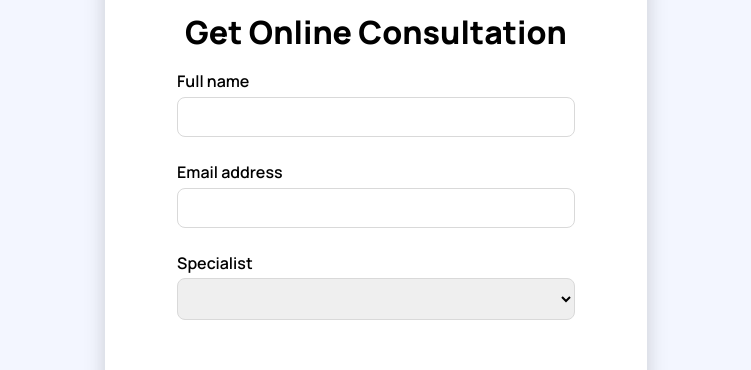
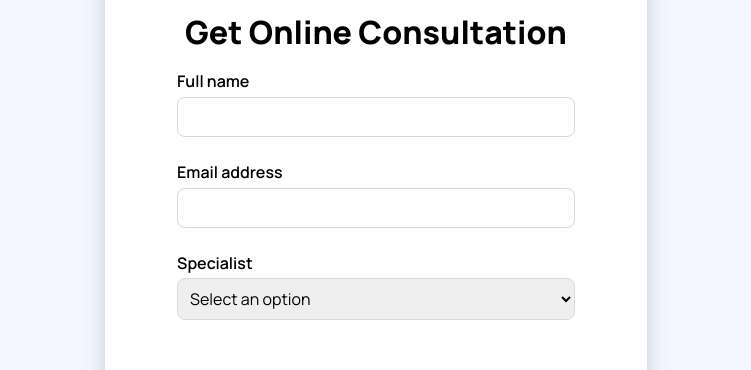
Before and after one commit to revolvermacke/UppgiftReact, a React (Vite) app: page /Contact in a window 1280 px wide. Shown: the part 494-864 px from the top of the page, without its empty margins (264-1015 px from the left). Built offline with nearby package versions, Linux system fonts and the light colour scheme.

Commit message:
Validerat formuläret på contact sidan och gjort färdigt uppgiften

```diff
--- a/src/assets/images/css/VGstyles.css
+++ b/src/assets/images/css/VGstyles.css
@@ -13,6 +13,7 @@
   --color-bg-cards: #f3f6ff;
   --color-success: #22c55e;
   --color-white-opacity: #ffffff9d;
+  --color-error: #ef4444;
   --color-white-lowopacity: hsla(0, 0%, 100%, 0.05);
   --color-white-midopacity: hsla(0, 0%, 100%, 0.15);
 
@@ -85,7 +86,7 @@ a:hover {
   cursor: pointer;
 }
 
-@media (max-width:1399px) {
+@media (max-width: 1399px) {
   .navbar {
     position: absolute;
     top: 4rem;
@@ -981,7 +982,7 @@ footer {
   margin-bottom: 8rem;
   width: 20%;
   padding: 1rem 2rem;
-  border-radius: .5rem;
+  border-radius: 0.5rem;
   text-align: center;
   background-color: var(--color-low-opacity-primary);
   border: 1px solid var(--color-primary);
@@ -1315,6 +1316,15 @@ body.dark-mode {
       &:hover {
         color: var(--color-white-opacity);
       }
+    }
+  }
+  .informationsBox {
+    background-color: var(--color-dark);
+    h1 {
+      color: var(--color-white);
+    }
+    p {
+      color: var(--color-lightgray);
     }
   }
 }
@@ -1609,3 +1619,47 @@ body.dark-mode {
     margin-bottom: 1rem;
   }
 }
+
+/* ---Handle form-btn--- */
+
+.informationsBox {
+  display: grid;
+  place-items: center;
+  padding: 2rem;
+  width: 500px;
+  height: 600px;
+  border: 1px solid var(--color-contentgray);
+  border-radius: 0.5rem;
+  background-color: var(--color-gray);
+
+  h1 {
+    color: var(--color-dark);
+    font-size: 3rem;
+    text-align: center;
+    font-weight: 800;
+  }
+
+  p {
+    font-size: 2rem;
+    color: var(--color-dark);
+  }
+}
+
+.btn-close {
+  width: 80%;
+  padding: 1rem 2rem;
+  border-radius: 0.5rem;
+  background-color: var(--color-success);
+  color: var(--color-white);
+  cursor: pointer;
+  font-size: 1rem;
+
+  &:hover {
+    background-color: #389158;
+  }
+}
+
+/* ---Error message--- */
+.errorMessage {
+  color: var(--color-error);
+}
--- /dev/null
+++ b/src/components/ConsultationForm.jsx
@@ -0,0 +1,143 @@
+import { useState } from "react";
+
+const ConsultationForm = () => {
+  const [formData, setFormData] = useState({
+    fullName: "",
+    email: "",
+    Specialist: "",
+  });
+  const [errors, setErrors] = useState({});
+  const [submitted, setSubmitted] = useState(false);
+
+  const handleChange = (e) => {
+    const { name, value } = e.target;
+    setFormData({ ...formData, [name]: value });
+
+    if (value.trim() === "") {
+      setErrors((prevErrors) => ({
+        ...prevErrors,
+        [name]: `The ${name} field is required`,
+      }));
+    } else {
+      setErrors((prevErrors) => ({ ...prevErrors, [name]: "" }));
+    }
+  };
+
+  const handleOk = () => {
+    setSubmitted(false);
+  };
+
+  const handleSubmit = async (e) => {
+    e.preventDefault();
+
+    const newErrors = {};
+    Object.keys(formData).forEach((field) => {
+      if (formData[field].trim() === "") {
+        newErrors[field] = `The ${field} is required.`;
+      }
+    });
+
+    if (Object.keys(newErrors).length > 0) {
+      setErrors(newErrors);
+      return;
+    }
+
+    const res = await fetch(
+      "https://win24-assignment.azurewebsites.net/api/forms/contact",
+      {
+        method: "POST",
+        headers: {
+          "Content-Type": "application/json",
+        },
+        body: JSON.stringify(formData),
+      }
+    );
+
+    if (res.ok) {
+      setSubmitted(true);
+      setFormData({ fullName: "", email: "", Specialist: "" });
+    }
+  };
+
+  if (submitted) {
+    return (
+      <div className="informationsBox">
+        <h1>Thanks for reaching out to us!</h1>
+        <p>
+          We will contact you <br /> as soon as we can.
+        </p>
+        <button className="btn-close" onClick={handleOk}>
+          OK
+        </button>
+      </div>
+    );
+  }
+
+  return (
+    <form
+      id="consultationForm"
+      className="consultationForm"
+      onSubmit={handleSubmit}
+    >
+      <h2>Get Online Consultation</h2>
+      <div className="inputGroup">
+        <label htmlFor="fullName" className="formLabel">
+          Full name
+        </label>
+        <input
+          type="text"
+          id="fullName"
+          name="fullName"
+          value={formData.fullName}
+          onChange={handleChange}
+          className="formInput"
+        />
+        <span className="errorMessage">
+          {errors.fullName && errors.fullName}
+        </span>
+      </div>
+
+      <div className="inputGroup">
+        <label htmlFor="email" className="formLabel">
+          Email address
+        </label>
+        <input
+          type="email"
+          id="email"
+          name="email"
+          value={formData.email}
+          onChange={handleChange}
+          className="formInput"
+        />
+        <span className="errorMessage">{errors.email && errors.email}</span>
+      </div>
+
+      <div className="inputGroup">
+        <label htmlFor="select" className="formLabel">
+          Specialist
+        </label>
+        <select
+          id="select"
+          name="Specialist"
+          value={formData.Specialist}
+          onChange={handleChange}
+          className="formInput"
+        >
+          <option value="">Select an option</option>
+          <option value="Hand surgeon">Hand surgeon</option>
+          <option value="Foot surgeon">Foot surgeon</option>
+          <option value="Eye surgeon">Eye surgeon</option>
+        </select>
+        <span className="errorMessage">
+          {errors.Specialist && errors.Specialist}
+        </span>
+      </div>
+
+      <button id="submit-btn" type="submit" className="btn-primary">
+        Make an appointment
+      </button>
+    </form>
+  );
+};
+
+export default ConsultationForm;
--- a/src/components/HeroContact.jsx
+++ b/src/components/HeroContact.jsx
@@ -1,4 +1,5 @@
 import Breadcrumb from "./Breadcrumb";
+import ConsultationForm from "./ConsultationForm";
 
 const HeroContact = () => {
   return (
@@ -49,39 +50,7 @@ const HeroContact = () => {
               </div>
             </div>
           </div>
-
-          <form id="consultationForm" className="consultationForm">
-            <h2>Get Online Consultation</h2>
-            <div className="inputGroup">
-              <label htmlFor="fullName" className="formLabel">
-                Full name
-              </label>
-              <input type="text" id="fullName" className="formInput" />
-            </div>
-
-            <div className="inputGroup">
-              <label htmlFor="email" className="formLabel">
-                Email address
-              </label>
-              <input type="email" id="email" className="formInput" />
-            </div>
-
-            <div className="inputGroup">
-              <label htmlFor="select" className="formLabel">
-                Specialist
-              </label>
-              <select name="" id="select" className="formInput">
-                <option value=""></option>
-                <option value="">Lorem.</option>
-                <option value="">Lorem, ipsum.</option>
-                <option value="">Lorem, ipsum dolor.</option>
-              </select>
-            </div>
-
-            <button id="submit-btn" type="submit" className="btn-primary">
-              Make an appointment
-            </button>
-          </form>
+          <ConsultationForm />
         </div>
       </div>
     </section>
--- a/src/components/SubscribePage.jsx
+++ b/src/components/SubscribePage.jsx
@@ -16,7 +16,7 @@ const SubscribePage = () => {
 
     if (!validateEmail(email)) {
       setMessage("Vänligen ange en giltlig e-postadress.");
-      setTimeout(() => setMessage(''), 2000);
+      setTimeout(() => setMessage(""), 2000);
       return;
     }
 
@@ -38,14 +38,14 @@ const SubscribePage = () => {
       console.log(data);
       setMessage(data.message || "Misslyckades med att prenumerera.");
 
-      setTimeout(() => setMessage(''), 2000);
+      setTimeout(() => setMessage(""), 2000);
       return;
     }
 
     setMessage("Tack för din prenumeration!");
     setEmail("");
 
-    setTimeout(() => setMessage(''), 2000);
+    setTimeout(() => setMessage(""), 2000);
   };
 
   return (
```
